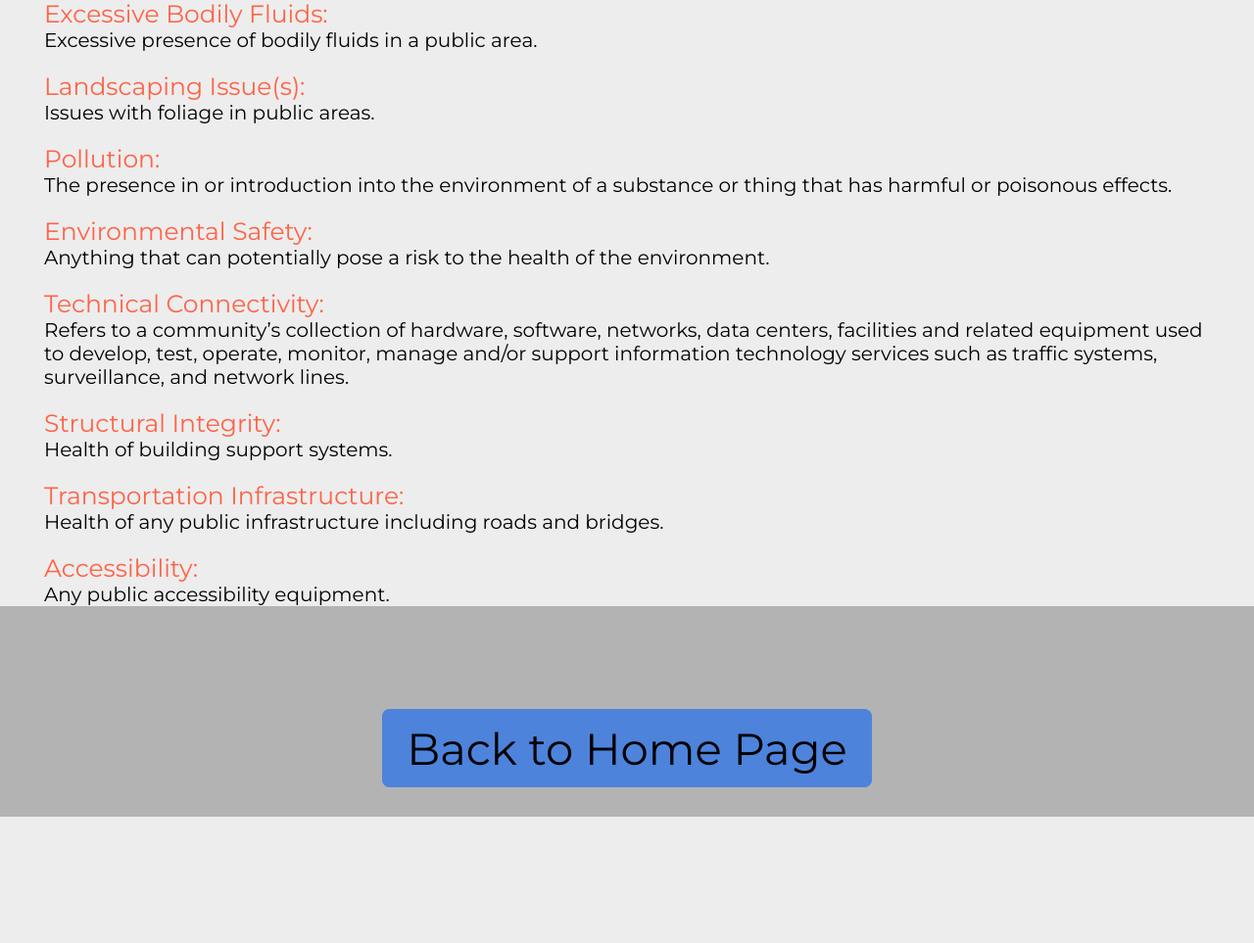
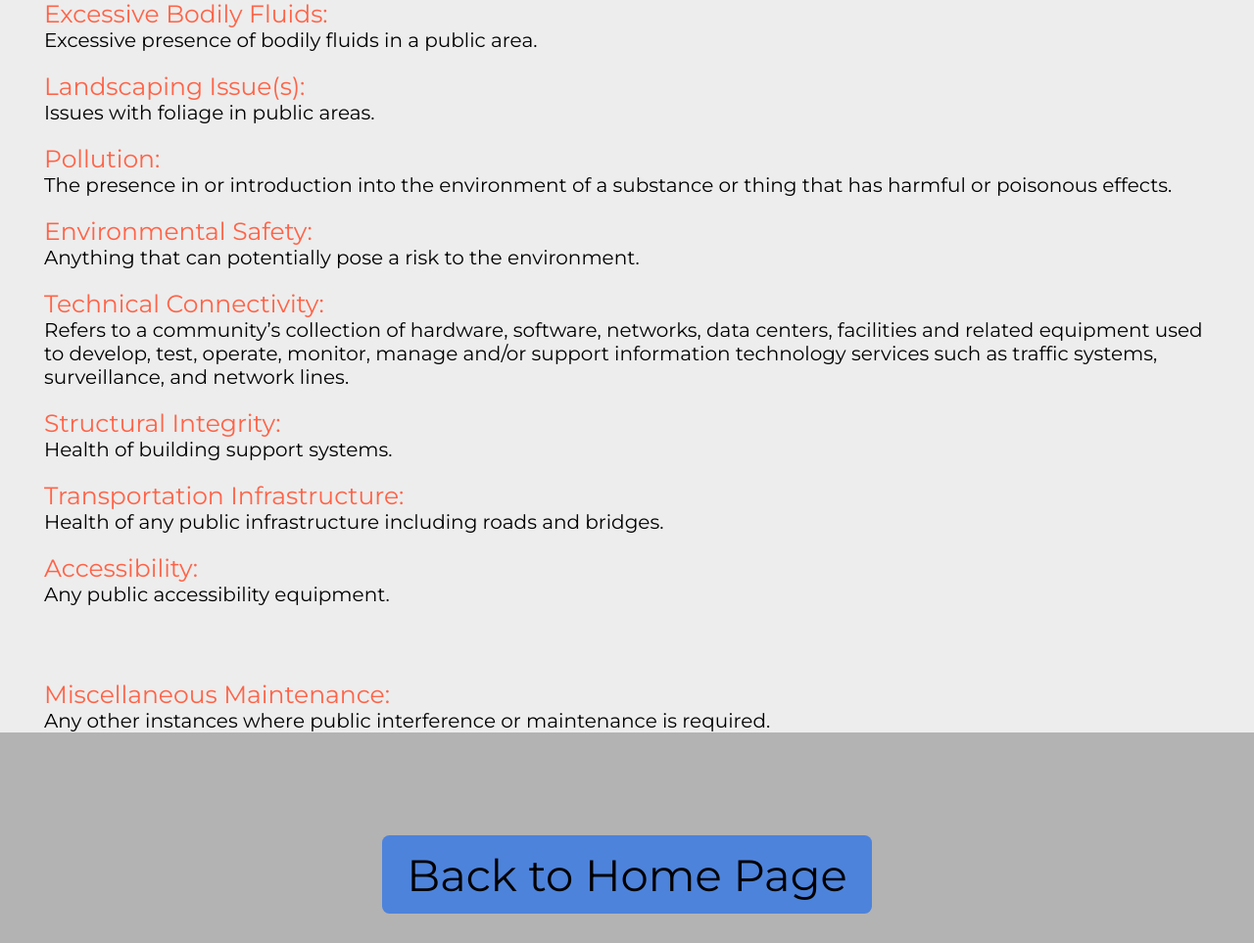
Before and after one commit to puentesca/CSSIProject, a Python web app: template templates/tag-info.html in a window 1280 px wide. Shown: the part 980-1943 px from the top of the page at 98% size. Before the commit the page ends 1814 px from the top, so only its background shows below. Run offline with Jinja, Linux system fonts and the light colour scheme; the template is opened without the code that fills it, so the values that code supplies are empty; some libraries are stand-ins or nearby versions.

Commit message:
Added more tags and definitions

```diff
--- a/styles/tag-info.css
+++ b/styles/tag-info.css
@@ -247,6 +247,20 @@ body{
   font-size: 20px;
 }
 
+/* Miscellaneous Maintenance */
+#miscellaneous-maintenance-word{
+  color: tomato;
+  margin-top: 20px;
+  margin-left: 45px;
+  font-size: 25px;
+}
+
+#miscellaneous-maintenance-definition{
+  margin-left: 45px;
+  margin-bottom: 75px;
+  font-size: 20px;
+}
+
 /* BACK TO HOME BUTTON */
 #backtohomebutton:hover{
   box-shadow: 0 8px 16px 0 rgba(0,0,0,0.2), 0 6px 20px 0 rgba(0,0,0,0.19);
--- a/templates/tag-info.html
+++ b/templates/tag-info.html
@@ -52,7 +52,7 @@
   <div class = "text" id = "pollution-definition">The presence in or introduction into the environment of a substance or thing that has harmful or poisonous effects.</div>
 
 <div class = "text" id = "environmental-word">Environmental Safety:</div>
-  <div class = "text" id = "environmental-definition">Anything that can potentially pose a risk to the health of the environment.</div>
+  <div class = "text" id = "environmental-definition">Anything that can potentially pose a risk to the environment.</div>
 
 <div class = "text" id = "technical-word">Technical Connectivity:</div>
   <div class = "text" id = "technical-definition">Refers to a community’s collection of hardware, software, networks, data centers, facilities and related equipment used to develop, test, operate, monitor, manage and/or support information technology services such as traffic systems, surveillance, and network lines.</div>
@@ -66,6 +66,9 @@
 <div class = "text" id = "accessibility-word">Accessibility:</div>
   <div class = "text" id = "accessibility-definition">Any public accessibility equipment.</div>
 
+<div class = "text" id = "miscellaneous-maintenance-word">Miscellaneous Maintenance:</div>
+  <div class = "text" id = "miscellaneous-maintenance-definition">Any other instances where public interference or maintenance is required.</div>
+
 </section>
 <!-- BACKGROUND BEHIND BUTTON -->
 <div class = "color-behind-button">
```
